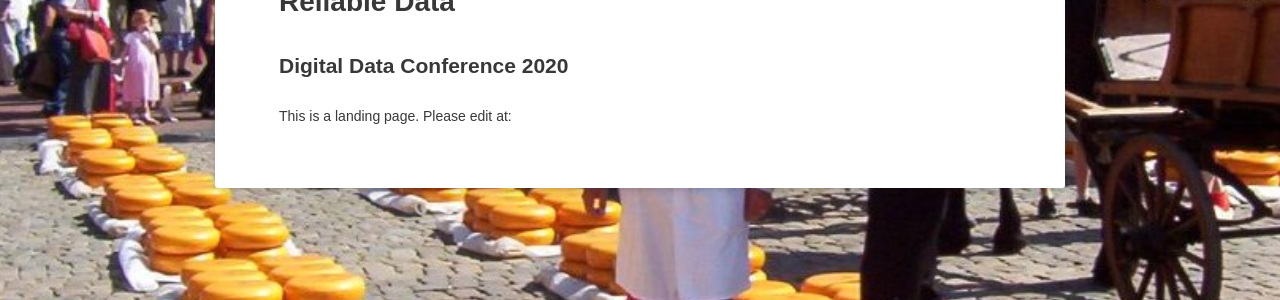
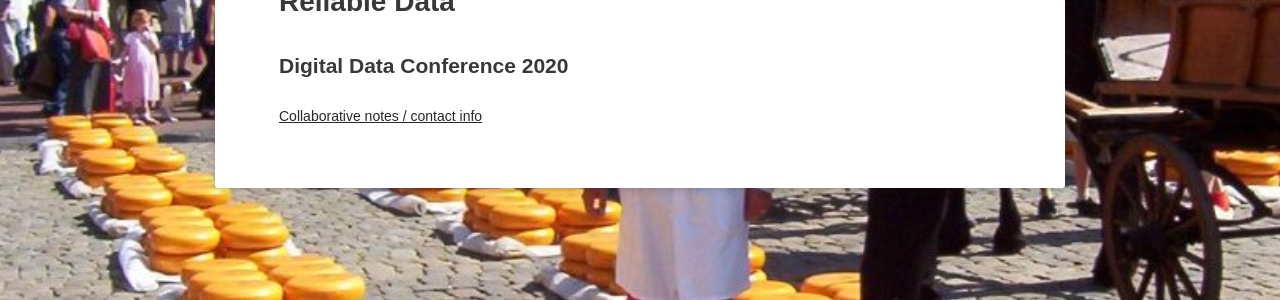
Before and after one commit to bio-guoda/bio-guoda.github.io, a Jekyll site: the page built from reliable-data.md, in a window 1280 px wide. Shown: the part 287-587 px from the top of the page. Built offline with Jekyll 4.4.1, drawn with Linux system fonts in a browser that asks for light colours; some web fonts are replaced; our own code applies the rules of GitHub Pages for plain Markdown files; comment, search, counter and statistics services are not loaded.

Commit message:
add link to collaborative notes

```diff
--- a/reliable-data.md
+++ b/reliable-data.md
@@ -3,4 +3,4 @@
 # Reliable Data
 ## Digital Data Conference 2020
 
-This is a landing page. Please edit at:
+[Collaborative notes / contact info](https://docs.google.com/document/d/1mj9lMymfUbxxcXzG9rF6J_U0p1W_3u-aUGb6hNqf9ec/edit)
```
